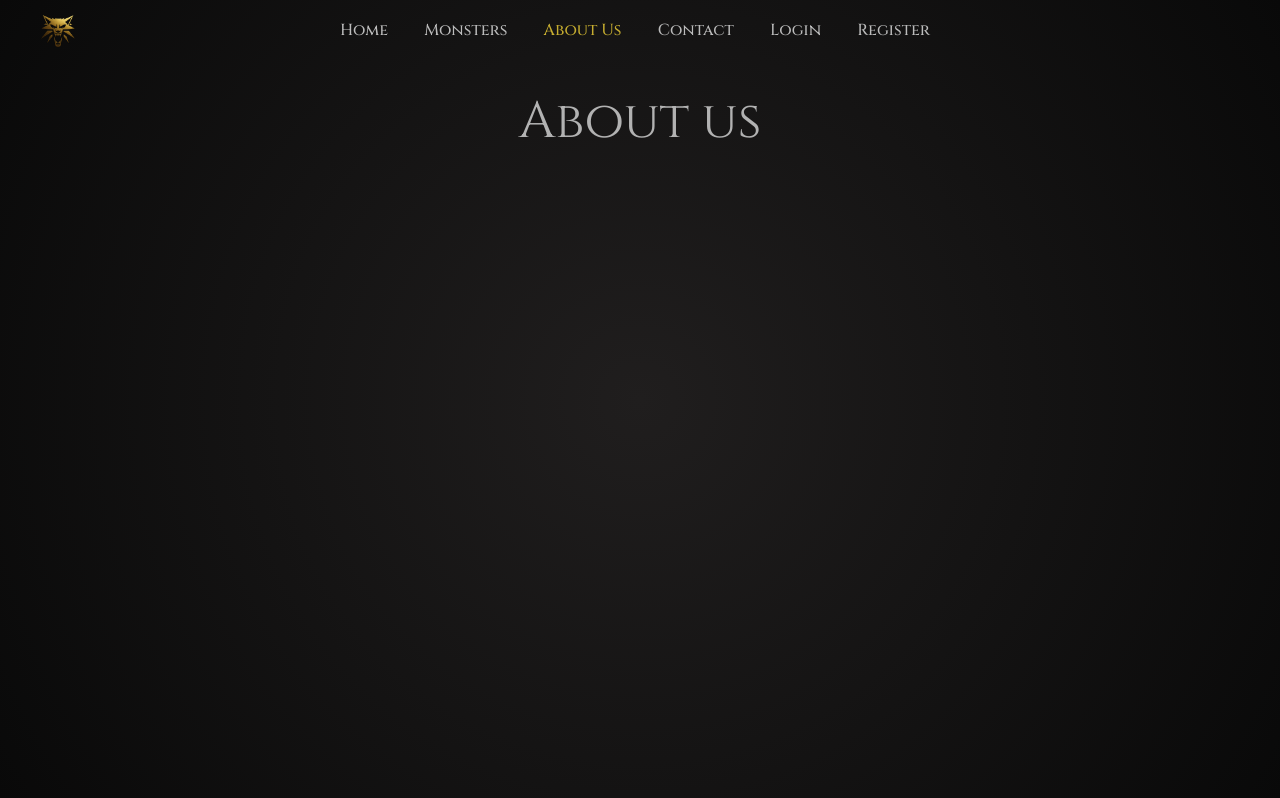
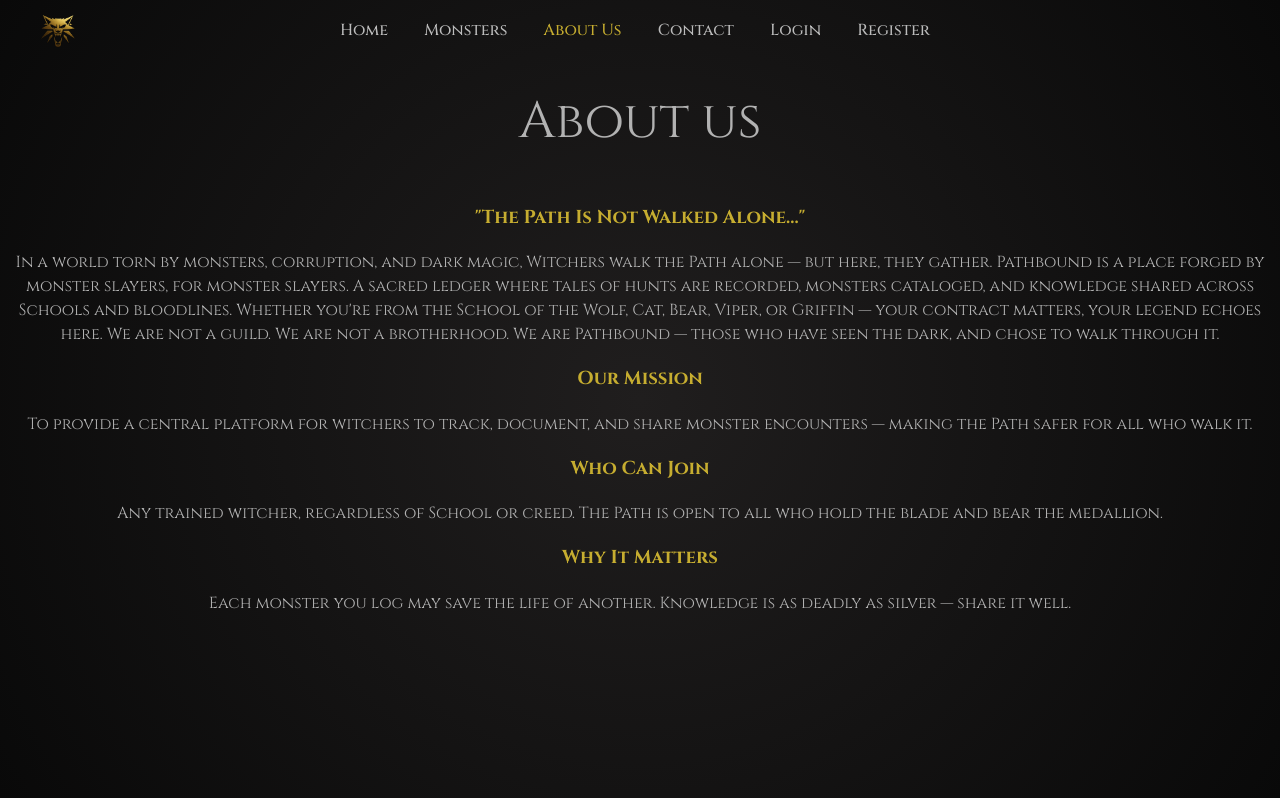
Before and after one commit to VivianZhelyazkova/Exam-Project, a React (Vite) app in the folder client/vite-project/: page /aboutus in a window 1280 px wide. Built offline with nearby package versions, Linux system fonts and the light colour scheme.

Commit message:
about us page finished

```diff
--- a/client/vite-project/src/components/AboutUs.jsx
+++ b/client/vite-project/src/components/AboutUs.jsx
@@ -1,7 +1,35 @@
 export default function AboutUs() {
-   return (
-     <>
-        <h1>About us</h1>
-     </>
-   );
+    return (
+        <>
+            <h1>About us</h1>
+            <h3 className="about-us-h3">"The Path Is Not Walked Alone..."</h3>
+            <div>
+                In a world torn by monsters, corruption, and dark magic,
+                Witchers walk the Path alone — but here, they gather. Pathbound
+                is a place forged by monster slayers, for monster slayers. A
+                sacred ledger where tales of hunts are recorded, monsters
+                cataloged, and knowledge shared across Schools and bloodlines.
+                Whether you're from the School of the Wolf, Cat, Bear, Viper, or
+                Griffin — your contract matters, your legend echoes here. We are
+                not a guild. We are not a brotherhood. We are Pathbound — those
+                who have seen the dark, and chose to walk through it.
+            </div>
+            <h3 className="about-us-h3">Our Mission </h3>
+            <div>
+                To provide a central platform for witchers to track, document,
+                and share monster encounters — making the Path safer for all who
+                walk it.
+            </div>
+            <h3 className="about-us-h3">Who Can Join</h3>
+            <div>
+                Any trained witcher, regardless of School or creed. The Path is
+                open to all who hold the blade and bear the medallion.
+            </div>
+            <h3 className="about-us-h3"> Why It Matters</h3>
+            <div>
+                Each monster you log may save the life of another. Knowledge is
+                as deadly as silver — share it well.
+            </div>
+        </>
+    );
 }
```
